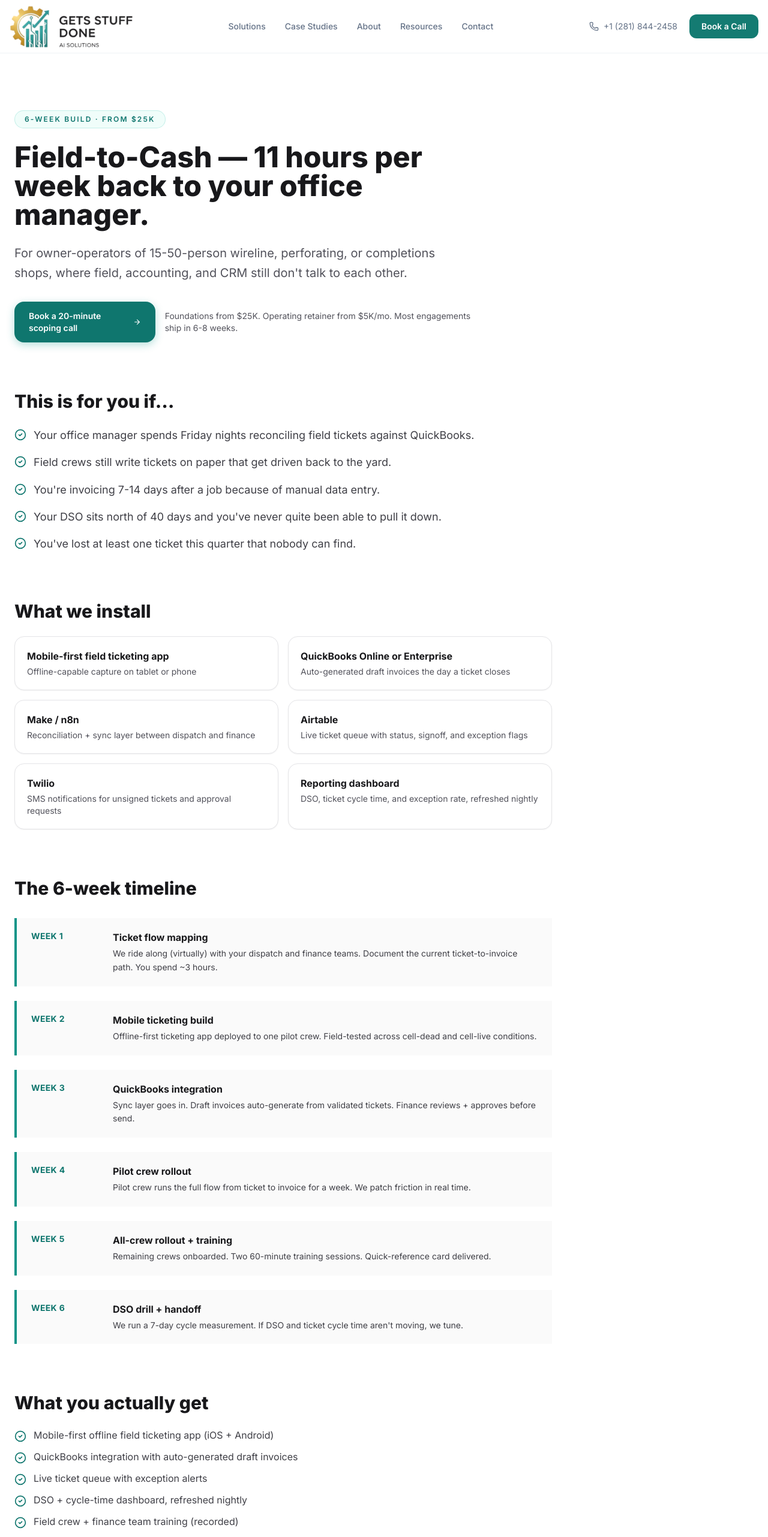
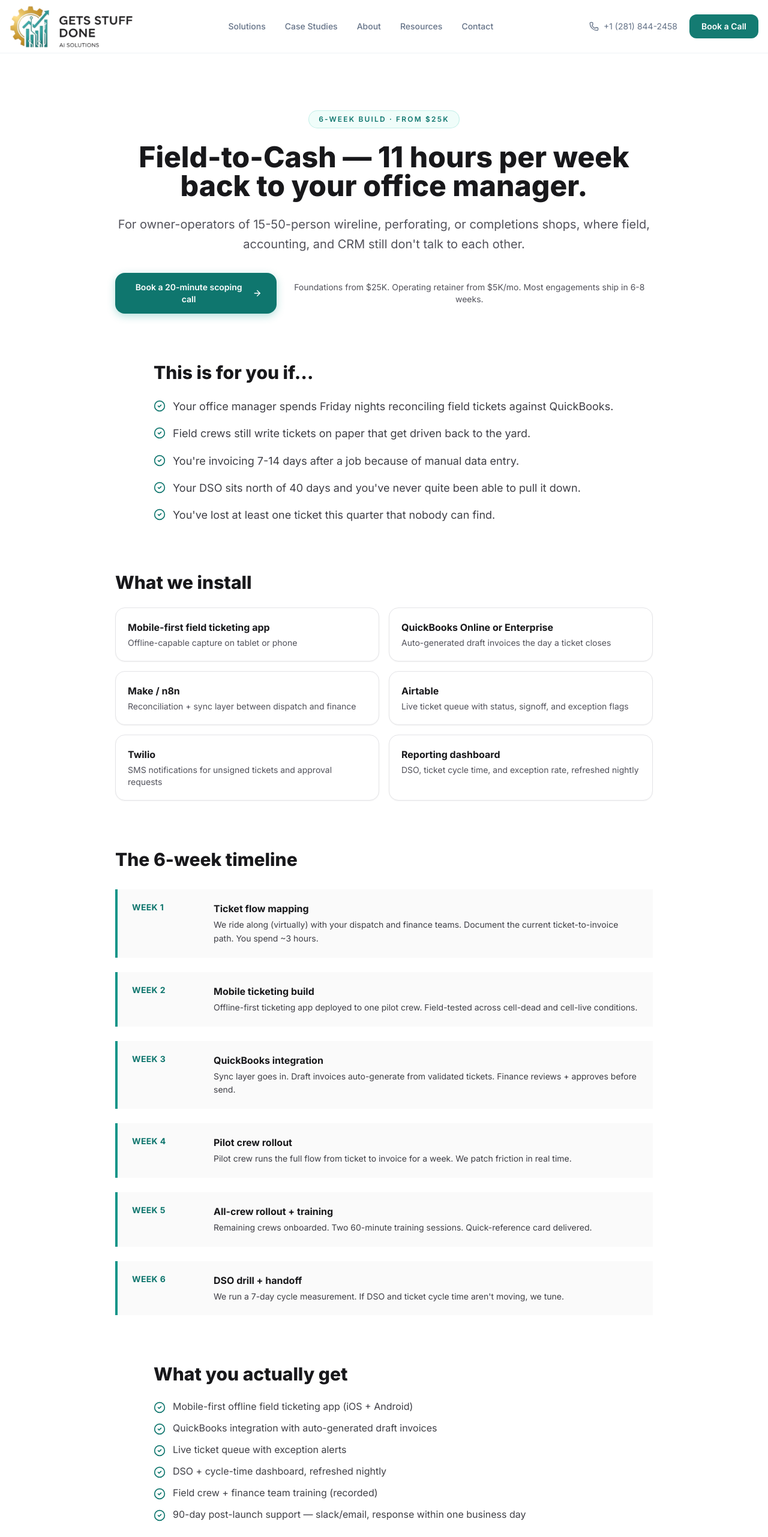
Before and after one commit to MonteKristoAI/gsd-with-ai, a Next.js app: page /solutions/field-to-cash in a window 1280 px wide. Shown: the top 2563 px of the page at 60% size. Built offline with nearby package versions, Linux system fonts and the light colour scheme.

Commit message:
Center align page layouts for better aesthetics

```diff
--- a/src/app/about/page.tsx
+++ b/src/app/about/page.tsx
@@ -28,7 +28,7 @@ export default function AboutPage() {
           }
         `}
       </Script>
-      <div className="max-w-3xl mb-16">
+      <div className="max-w-3xl mx-auto text-center mb-16">
         <h1 className="text-4xl font-extrabold text-zinc-900 sm:text-5xl">
           About GSD with AI
         </h1>
@@ -38,7 +38,7 @@ export default function AboutPage() {
       </div>
 
       {/* Why I started GSD */}
-      <section className="max-w-3xl mb-20">
+      <section className="max-w-3xl mx-auto mb-20">
         <h2 className="text-2xl font-extrabold text-zinc-900 sm:text-3xl">Why I started GSD</h2>
         <div className="mt-6 space-y-5 text-lg leading-relaxed text-zinc-700">
           {COMPANY.founder.bioParagraphs.map((p, i) => (
--- a/src/app/page.tsx
+++ b/src/app/page.tsx
@@ -12,7 +12,7 @@ export default function Home() {
       {/* Is This You? Cards */}
       <section className="py-24 bg-zinc-50">
         <div className="container mx-auto px-6">
-          <div className="mb-12 max-w-2xl">
+          <div className="mb-12 max-w-3xl mx-auto text-center">
             <h2 className="text-3xl font-extrabold text-zinc-900 sm:text-4xl">
               Is this you?
             </h2>
--- a/src/components/sections/HeroSection.tsx
+++ b/src/components/sections/HeroSection.tsx
@@ -34,8 +34,8 @@ export default function HeroSection() {
 
       {/* Content */}
       <div className="container relative mx-auto px-6">
-        <div className="flex min-h-[92vh] items-center py-28 lg:py-36">
-          <div className="max-w-[640px]">
+        <div className="flex min-h-[92vh] items-center justify-center py-28 lg:py-36">
+          <div className="max-w-[800px] flex flex-col items-center text-center">
             {/* Badge */}
             <div className={cn("hero-animate hero-delay-1", isVisible && "visible")}>
               <span className="inline-flex items-center gap-2 rounded-full border border-[hsl(175_72%_38%/0.2)] bg-white/90 backdrop-blur-sm px-5 py-2.5 text-sm font-semibold text-[hsl(175_72%_38%)] shadow-sm">
@@ -58,7 +58,7 @@ export default function HeroSection() {
             </p>
 
             {/* CTAs */}
-            <div className={cn("hero-animate hero-delay-4 mt-10 flex flex-wrap gap-4", isVisible && "visible")}>
+            <div className={cn("hero-animate hero-delay-4 mt-10 flex flex-wrap justify-center gap-4", isVisible && "visible")}>
               <Link
                 href="/contact"
                 className="group inline-flex items-center gap-2.5 rounded-xl bg-[hsl(175_72%_28%)] px-8 py-4 text-[0.9375rem] font-semibold text-white shadow-[0_4px_14px_hsl(175_72%_38%/0.3)] transition-all duration-300 hover:shadow-[0_8px_25px_hsl(175_72%_38%/0.4)] hover:brightness-110 hover:-translate-y-0.5"
@@ -76,7 +76,7 @@ export default function HeroSection() {
             </div>
 
             {/* Trust badges */}
-            <div className={cn("hero-animate hero-delay-6 mt-12 flex flex-col gap-y-3", isVisible && "visible")}>
+            <div className={cn("hero-animate hero-delay-6 mt-12 flex flex-col items-center gap-y-3", isVisible && "visible")}>
               {TRUST_ITEMS.map((item) => (
                 <span key={item} className="inline-flex items-center gap-2 text-sm font-medium text-[hsl(215_15%_40%)]">
                   <CheckCircle2 className="h-4 w-4 text-[hsl(175_72%_38%)] shrink-0" />
--- a/src/components/sku/SkuPageTemplate.tsx
+++ b/src/components/sku/SkuPageTemplate.tsx
@@ -45,7 +45,7 @@ export default function SkuPageTemplate({ sku }: Props) {
 
       <article className="container mx-auto px-6 py-24 min-h-[80vh]">
         {/* Above the fold */}
-        <header className="max-w-3xl">
+        <header className="max-w-4xl mx-auto text-center flex flex-col items-center">
           <span className="inline-flex items-center gap-2 rounded-full border border-teal-500/20 bg-teal-50 px-4 py-1.5 text-xs font-semibold uppercase tracking-[0.18em] text-teal-700 mb-6">
             6-week build · From $25K
           </span>
@@ -54,7 +54,7 @@ export default function SkuPageTemplate({ sku }: Props) {
           </h1>
           <p className="mt-6 text-xl leading-relaxed text-zinc-600">{sku.subhead}</p>
 
-          <div className="mt-8 flex flex-col gap-4 sm:flex-row sm:items-center">
+          <div className="mt-8 flex flex-col gap-4 sm:flex-row sm:items-center sm:justify-center">
             <Link
               href={`/contact?sku=${sku.slug}`}
               className="group inline-flex items-center gap-2 rounded-xl bg-teal-700 px-6 py-3.5 text-sm font-semibold text-white shadow-[0_4px_14px_rgb(13_148_136/0.3)] transition-all hover:bg-teal-600"
@@ -67,7 +67,7 @@ export default function SkuPageTemplate({ sku }: Props) {
         </header>
 
         {/* This is for you if */}
-        <section className="mt-20 max-w-3xl">
+        <section className="mt-20 max-w-3xl mx-auto">
           <h2 className="text-2xl font-extrabold text-zinc-900 sm:text-3xl">This is for you if&hellip;</h2>
           <ul className="mt-6 space-y-4">
             {sku.isForYou.map((line) => (
@@ -80,7 +80,7 @@ export default function SkuPageTemplate({ sku }: Props) {
         </section>
 
         {/* What we install */}
-        <section className="mt-20 max-w-4xl">
+        <section className="mt-20 max-w-4xl mx-auto">
           <h2 className="text-2xl font-extrabold text-zinc-900 sm:text-3xl">What we install</h2>
           <div className="mt-6 grid gap-4 sm:grid-cols-2">
             {sku.whatWeInstall.map((item) => (
@@ -96,7 +96,7 @@ export default function SkuPageTemplate({ sku }: Props) {
         </section>
 
         {/* 6-week timeline */}
-        <section className="mt-20 max-w-4xl">
+        <section className="mt-20 max-w-4xl mx-auto">
           <h2 className="text-2xl font-extrabold text-zinc-900 sm:text-3xl">The 6-week timeline</h2>
           <ol className="mt-8 space-y-6">
             {sku.timeline.map((w) => (
@@ -115,7 +115,7 @@ export default function SkuPageTemplate({ sku }: Props) {
         </section>
 
         {/* What you actually get */}
-        <section className="mt-20 max-w-3xl">
+        <section className="mt-20 max-w-3xl mx-auto">
           <h2 className="text-2xl font-extrabold text-zinc-900 sm:text-3xl">What you actually get</h2>
           <ul className="mt-6 space-y-3">
             {sku.whatYouGet.map((item) => (
@@ -131,7 +131,7 @@ export default function SkuPageTemplate({ sku }: Props) {
         <section className="mt-20">
           <Link
             href={`/case-studies/${sku.caseStudy.slug}`}
-            className="group block max-w-4xl rounded-2xl border border-zinc-200 bg-white p-10 shadow-sm transition-all hover:-translate-y-1 hover:border-teal-600/30 hover:shadow-md"
+            className="group block max-w-4xl mx-auto rounded-2xl border border-zinc-200 bg-white p-10 shadow-sm transition-all hover:-translate-y-1 hover:border-teal-600/30 hover:shadow-md"
           >
             <span className="text-xs font-semibold uppercase tracking-[0.2em] text-teal-700">
               Proof
@@ -147,7 +147,7 @@ export default function SkuPageTemplate({ sku }: Props) {
         </section>
 
         {/* Pricing block expanded */}
-        <section className="mt-20 max-w-4xl">
+        <section className="mt-20 max-w-4xl mx-auto">
           <h2 className="text-2xl font-extrabold text-zinc-900 sm:text-3xl">Pricing</h2>
           <div className="mt-6 grid gap-4 lg:grid-cols-3">
             <div className="rounded-2xl border border-zinc-200 bg-white p-6 shadow-sm">
@@ -175,7 +175,7 @@ export default function SkuPageTemplate({ sku }: Props) {
         </section>
 
         {/* FAQ block */}
-        <section className="mt-20 max-w-3xl">
+        <section className="mt-20 max-w-3xl mx-auto">
           <h2 className="text-2xl font-extrabold text-zinc-900 sm:text-3xl">Common questions</h2>
           <dl className="mt-8 space-y-6">
             {sku.faqs.map((f) => (
```
